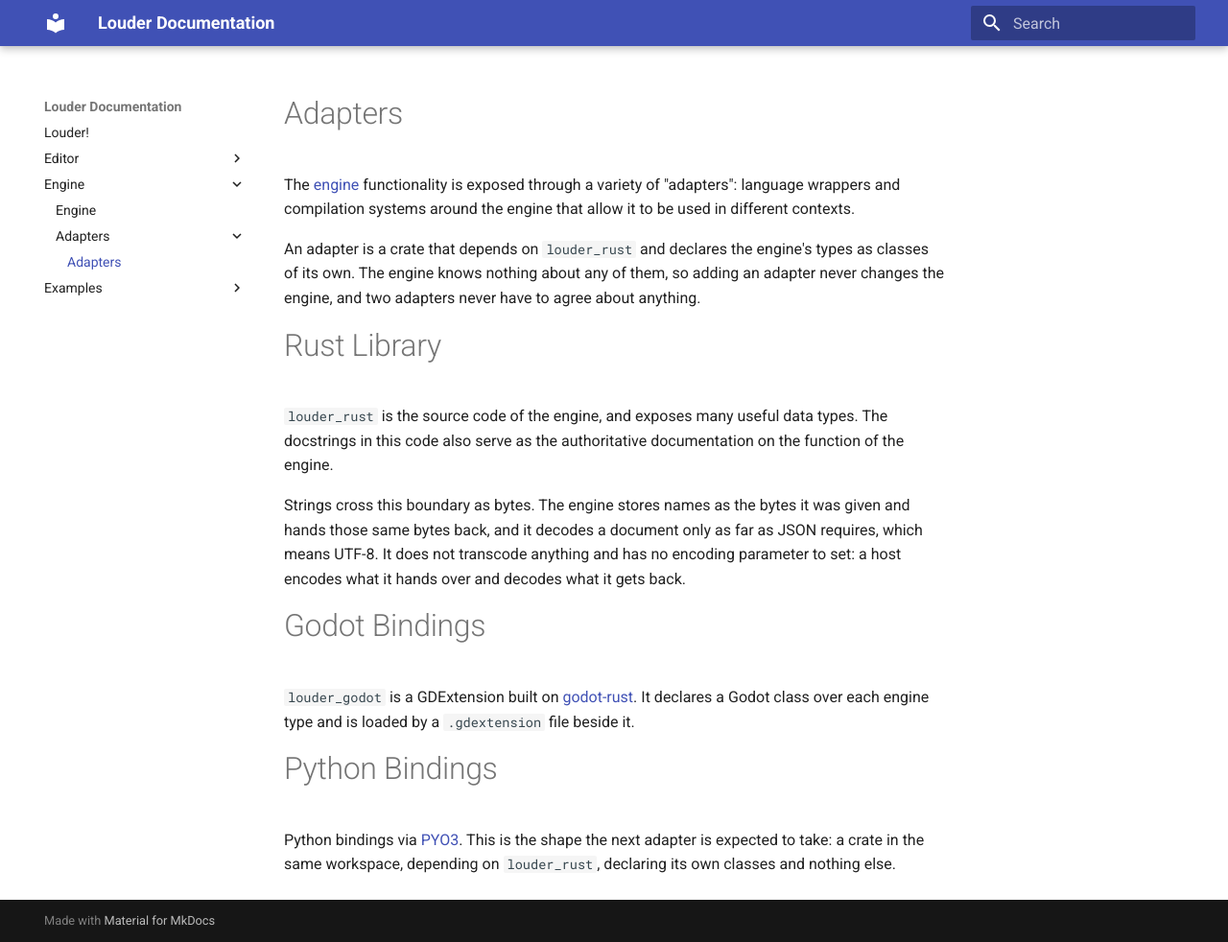
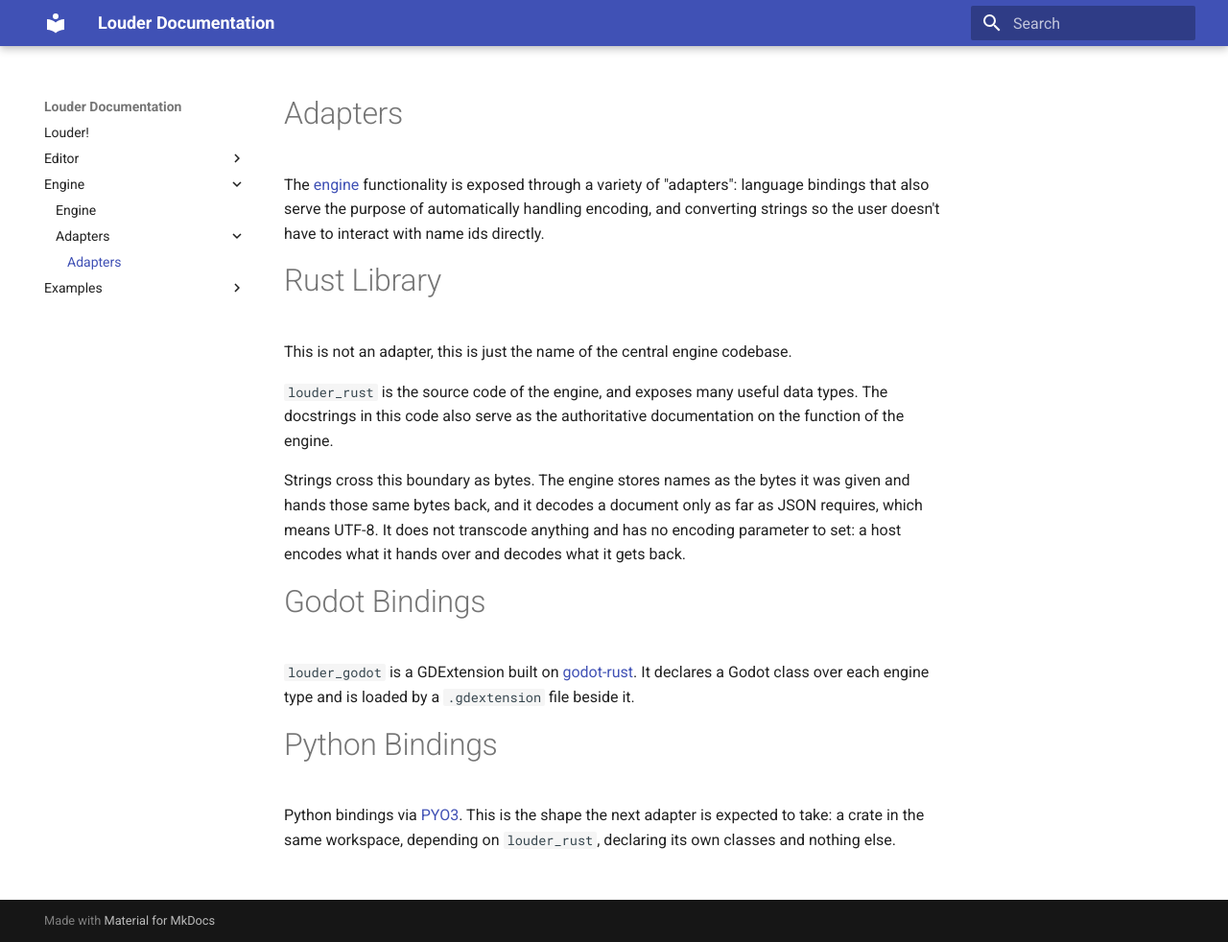
Before and after one commit to Roboticy3/Louder, an MkDocs documentation site: the page built from docs/docs/engine/adapters/index.md, in a window 1280 px wide and 982 px high. Shown: the whole window at 96% size. Built offline with MkDocs 1.6.1 and Material for MkDocs 9.7.7, drawn with Linux system fonts in a browser that asks for light colours.

Commit message:
Clarified purpose of adapters.

```diff
--- a/docs/docs/engine/adapters/index.md
+++ b/docs/docs/engine/adapters/index.md
@@ -1,15 +1,12 @@
 # Adapters
 
 The [engine](../index.md) functionality is exposed through a variety of
-"adapters": language wrappers and compilation systems around the engine that
-allow it to be used in different contexts.
-
-An adapter is a crate that depends on `louder_rust` and declares the engine's
-types as classes of its own. The engine knows nothing about any of them, so
-adding an adapter never changes the engine, and two adapters never have to agree
-about anything.
+"adapters": language bindings that also serve the purpose of automatically handling encoding, and
+converting strings so the user doesn't have to interact with name ids directly.
 
 # Rust Library
+This is not an adapter, this is just the name of the central engine codebase.
+
 `louder_rust` is the source code of the engine, and exposes many useful data
 types. The docstrings in this code also serve as the authoritative documentation
 on the function of the engine.
```
